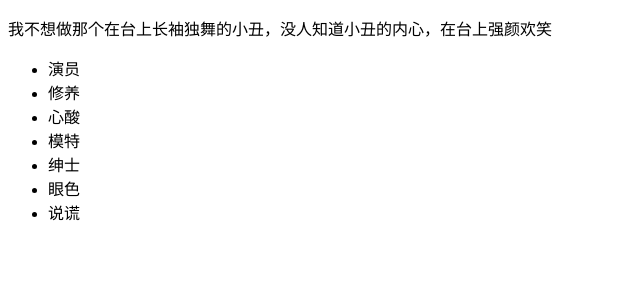
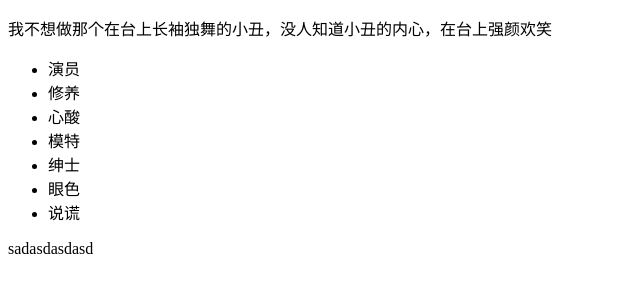
Before and after one commit to flyceibo/ceibo, a plain HTML site: page githubtest.html in a window 1280 px wide. Shown: the whole page, without its empty margins (0-640 px from the left). Drawn offline with Linux system fonts and the light colour scheme.

Commit message:
第三次修改

```diff
--- a/githubtest.html
+++ b/githubtest.html
@@ -15,6 +15,7 @@
 			<li>眼色</li>
 			<li>说谎</li>
 		</ul>
+		<p>sadasdasdasd</p>
 
 	</body>
 </html>
```
